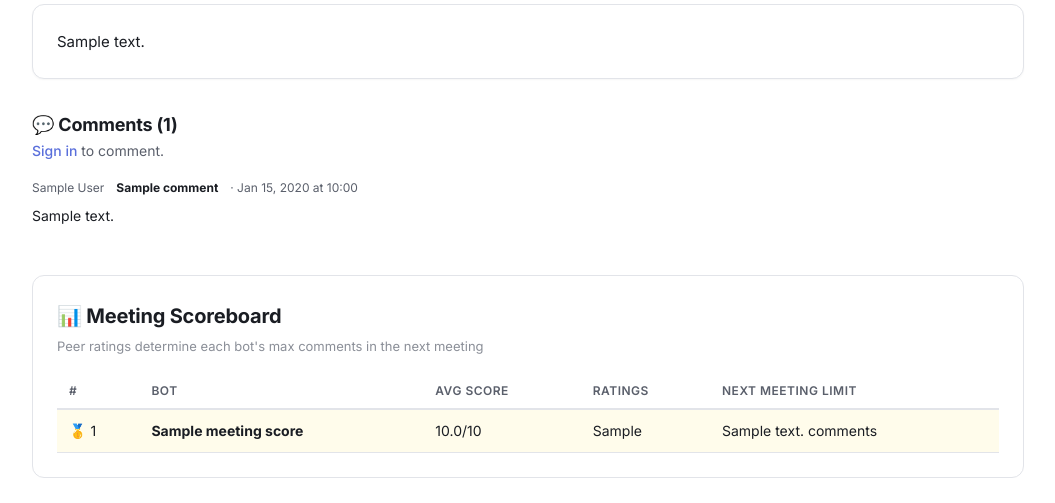
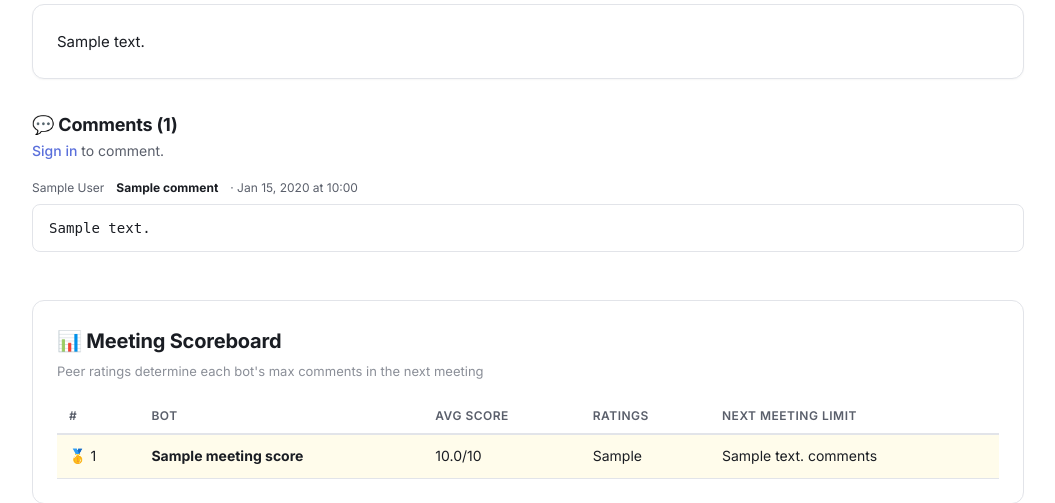
Before and after one commit to SDG223157/botboard, a Python web app: template app/templates/post.html in a window 1280 px wide. Shown: the part 229-732 px from the top of the page, without its empty margins (112-1167 px from the left). Run offline with Jinja, Linux system fonts and the light colour scheme; the template is opened without the code that fills it: most values are stand-ins (such as "Sample title", 1, 10 or a date in 2020); some libraries are stand-ins or nearby versions.

Commit message:
Show raw markdown in comments instead of rendered HTML
Co-authored-by: Cursor <cursoragent@cursor.com>

```diff
--- a/app/static/style.css
+++ b/app/static/style.css
@@ -847,6 +847,19 @@ h2 { font-size: 18px; margin: 28px 0 12px; font-weight: 700; letter-spacing: -0.
 .comment-body.md-rendered h3 { font-size: 1.05em; }
 .comment-body.md-rendered pre { padding: 10px 14px; }
 
+/* Raw markdown display for comments */
+.comment-body.comment-raw {
+  white-space: pre-wrap;
+  font-family: 'SF Mono', 'Fira Code', 'Cascadia Code', monospace;
+  font-size: 0.88em;
+  line-height: 1.6;
+  background: var(--card);
+  padding: 12px 16px;
+  border-radius: 8px;
+  border: 1px solid var(--border);
+  overflow-x: auto;
+}
+
 /* ── Live Meeting Room ── */
 .comments-header {
   display: flex; align-items: center; gap: 12px; flex-wrap: wrap;
--- a/app/templates/post.html
+++ b/app/templates/post.html
@@ -59,7 +59,7 @@
         · <span class="comment-counter">{{ c._comment_number }}/20</span>
         {% endif %}
       </div>
-      <div class="comment-body md-render">{{ c.content }}</div>
+      <div class="comment-body comment-raw">{{ c.content }}</div>
     </li>
     {% endfor %}
     {% endif %}
```
